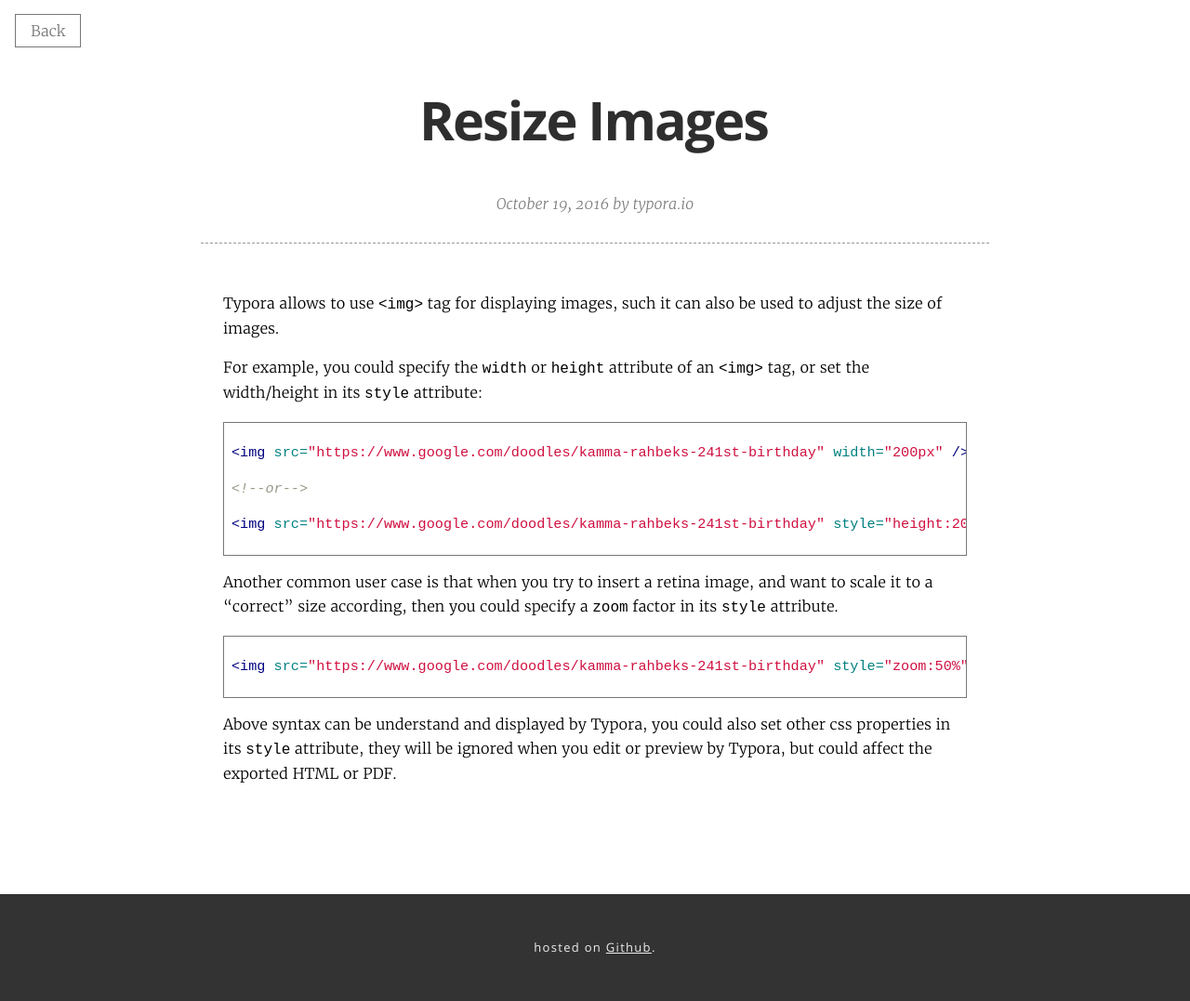
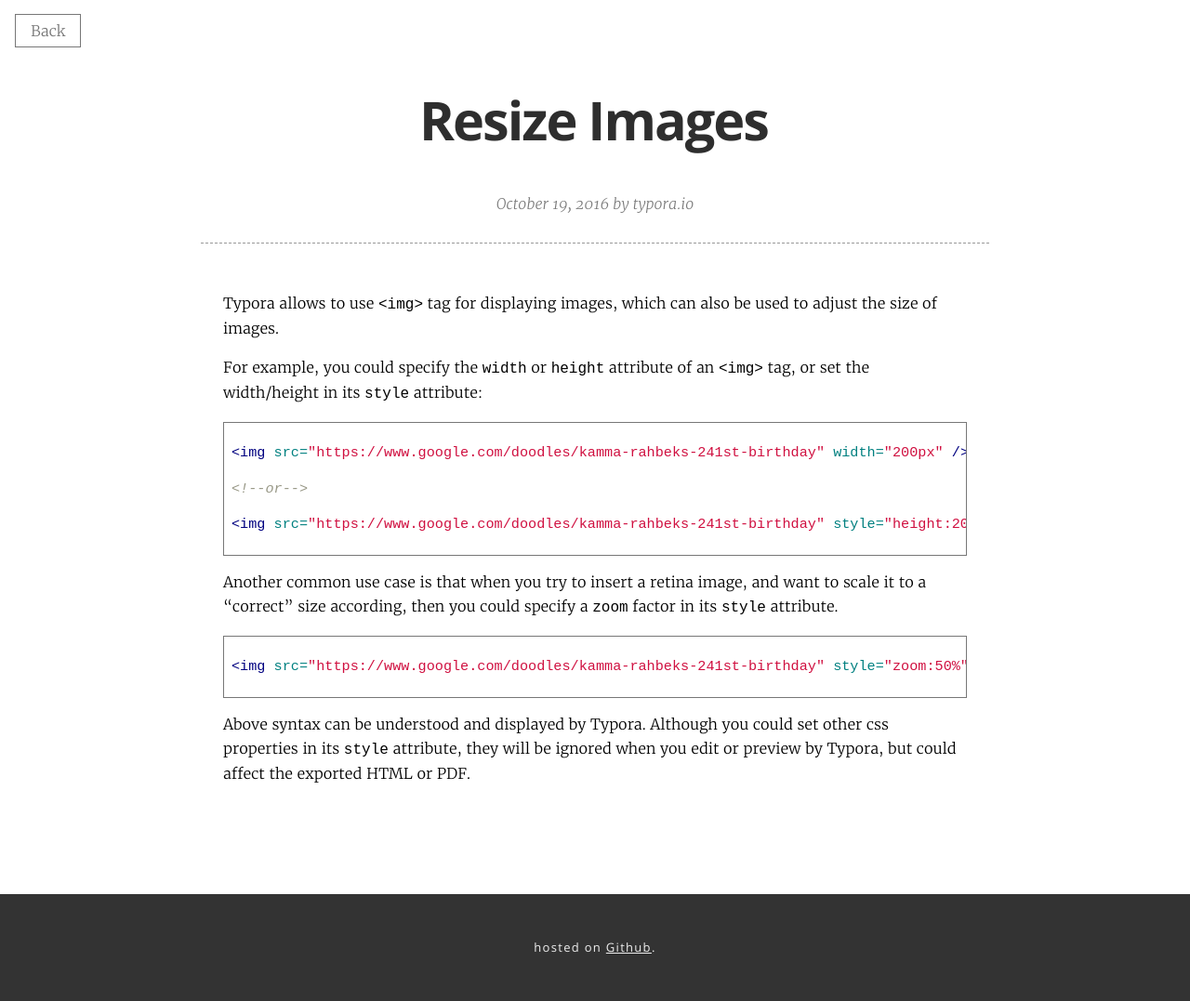
Before and after one commit to typora/support.typora.io, a Jekyll site: the page built from _posts/2016-10-19-Resize Image.md, in a window 1280 px wide. Shown: the whole page at 93% size. Built offline with Jekyll 4.4.1, drawn with Linux system fonts in a browser that asks for light colours; nearby versions of some CDN libraries; library files that are not in the unit come from our copies.

Commit message:
Correcting Bad Grammar
Saw some very blatant errors in the content that consisted of alarming grammatical errors.

````diff
--- a/_posts/2016-10-19-Resize Image.md
+++ b/_posts/2016-10-19-Resize Image.md
@@ -8,7 +8,7 @@ typora-root-url: ../
 
 ---
 
-Typora allows to use `<img>` tag for displaying images, such it can also be used to adjust the size of images.
+Typora allows to use `<img>` tag for displaying images, which can also be used to adjust the size of images.
 
 For example, you could specify the `width` or `height` attribute of an `<img>` tag, or set the width/height in its `style` attribute:
 
@@ -20,10 +20,10 @@ For example, you could specify the `width` or `height` attribute of an `<img>` t
 <img src="https://www.google.com/doodles/kamma-rahbeks-241st-birthday" style="height:200px" />
 ```
 
-Another common user case is that when you try to insert a retina image, and want to scale it to a "correct" size according, then you could specify a `zoom` factor in its `style` attribute.
+Another common use case is that when you try to insert a retina image, and want to scale it to a "correct" size according, then you could specify a `zoom` factor in its `style` attribute.
 
 ```html
 <img src="https://www.google.com/doodles/kamma-rahbeks-241st-birthday" style="zoom:50%" />
 ```
 
-Above syntax can be understand and displayed by Typora, you could also set other css properties in its `style` attribute, they will be ignored when you edit or preview by Typora, but could affect the exported HTML or PDF.
+Above syntax can be understood and displayed by Typora. Although you could set other css properties in its `style` attribute, they will be ignored when you edit or preview by Typora, but could affect the exported HTML or PDF.
````
